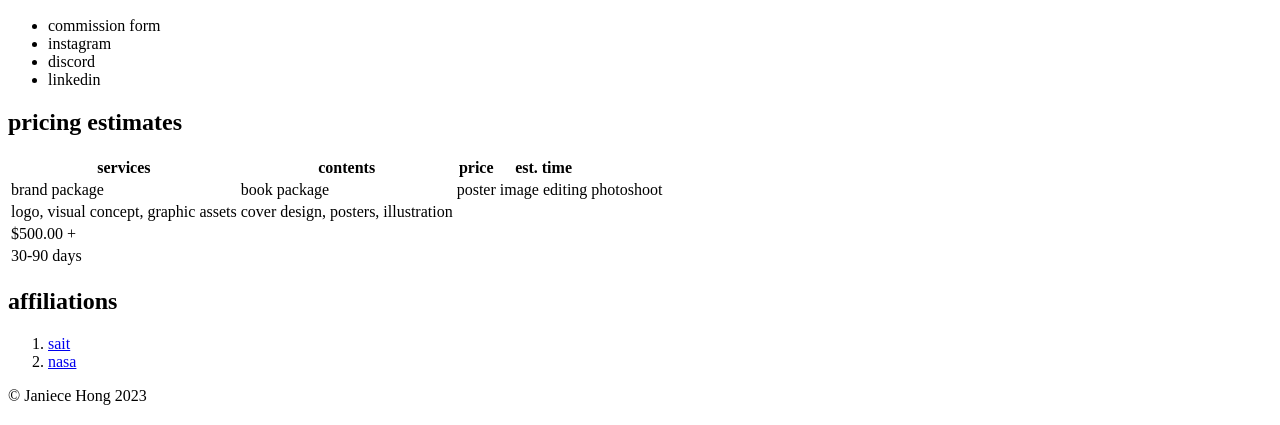
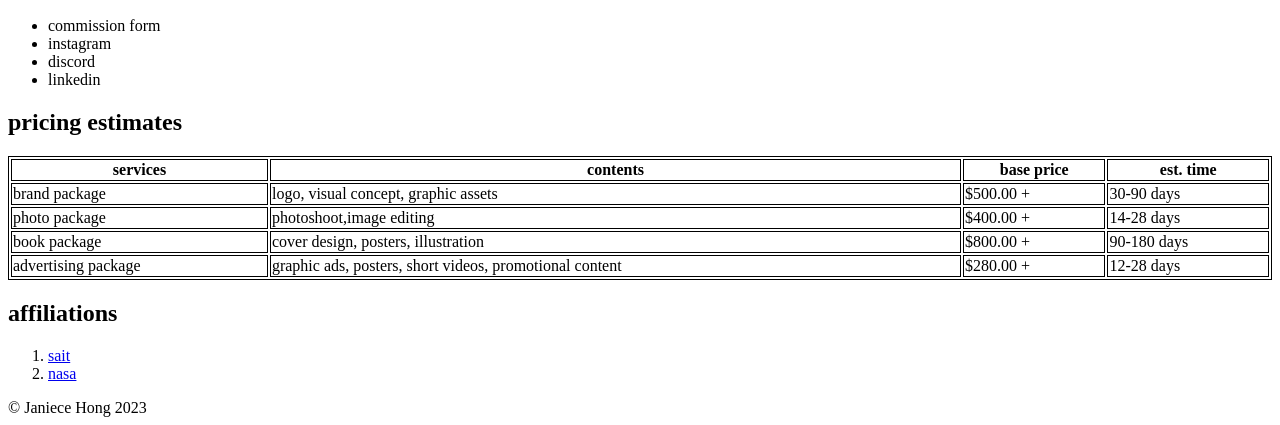
Before and after one commit to janiece103/portfolio, a plain HTML site: page index.html in a window 1280 px wide. Shown: the part 2028-2453 px from the top of the page. Drawn offline with Linux system fonts and the light colour scheme.

Commit message:
Update index.html

```diff
--- a/index.html
+++ b/index.html
@@ -52,30 +52,42 @@
                 <li>discord</li>
                 <li>linkedin</li>
             </ul>
+            <style>
+                table, th, td {
+                    border: 1px solid black;
+                }
+            </style>
             <h2>pricing estimates</h2>
-            <table style="border: rgb(50, 50, 50);text-wrap: wrap;">
+            <table style="width: 100%;">
                 <tr>
                     <th>services</th>
                     <th>contents</th>
-                    <th>price</th>
+                    <th>base price</th>
                     <th>est. time</th>
                 </tr>
                 <tr>
                     <td>brand package</td>
-                    <td>book package</td>
-                    <td>poster</td>
-                    <td>image editing</td>
-                    <td>photoshoot</td>
+                    <td>logo, visual concept, graphic assets</td>
+                    <td>$500.00 +</td>
+                    <td>30-90 days</td>
                 </tr>
                 <tr>
-                    <td>logo, visual concept, graphic assets</td>
-                    <td>cover design, posters, illustration</td>
+                    <td>photo package</td>
+                    <td>photoshoot,image editing</td>
+                    <td>$400.00 +</td>
+                    <td>14-28 days</td>
                 </tr>
                 <tr>
-                    <td>$500.00 +</td>
+                    <td>book package</td>
+                    <td>cover design, posters, illustration</td>
+                    <td>$800.00 +</td>
+                    <td>90-180 days</td>
                 </tr>
                 <tr>
-                    <td>30-90 days</td>
+                    <td>advertising package</td>
+                    <td>graphic ads, posters, short videos, promotional content</td>
+                    <td>$280.00 +</td>
+                    <td>12-28 days</td>
                 </tr>
             </table>
             <h2>affiliations</h2>
```
